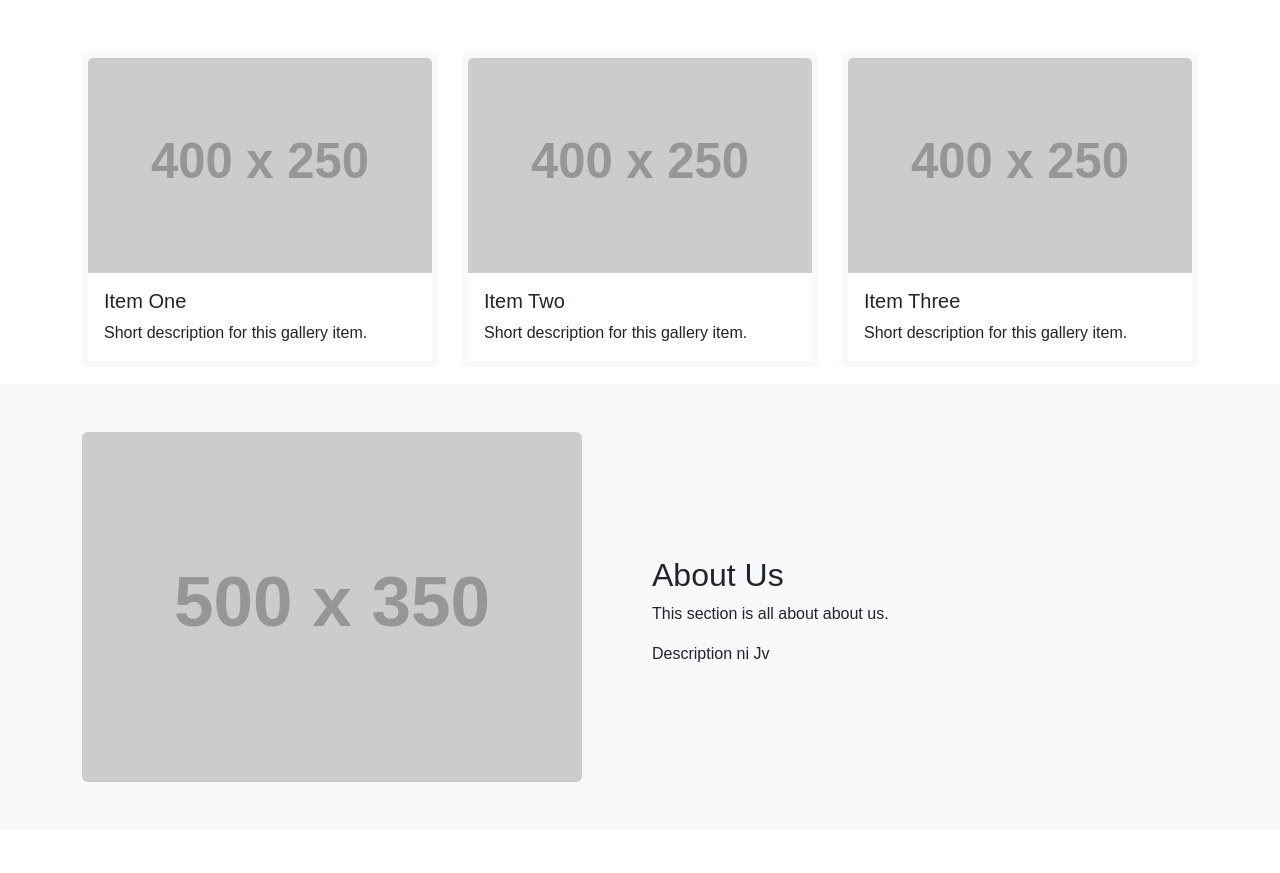
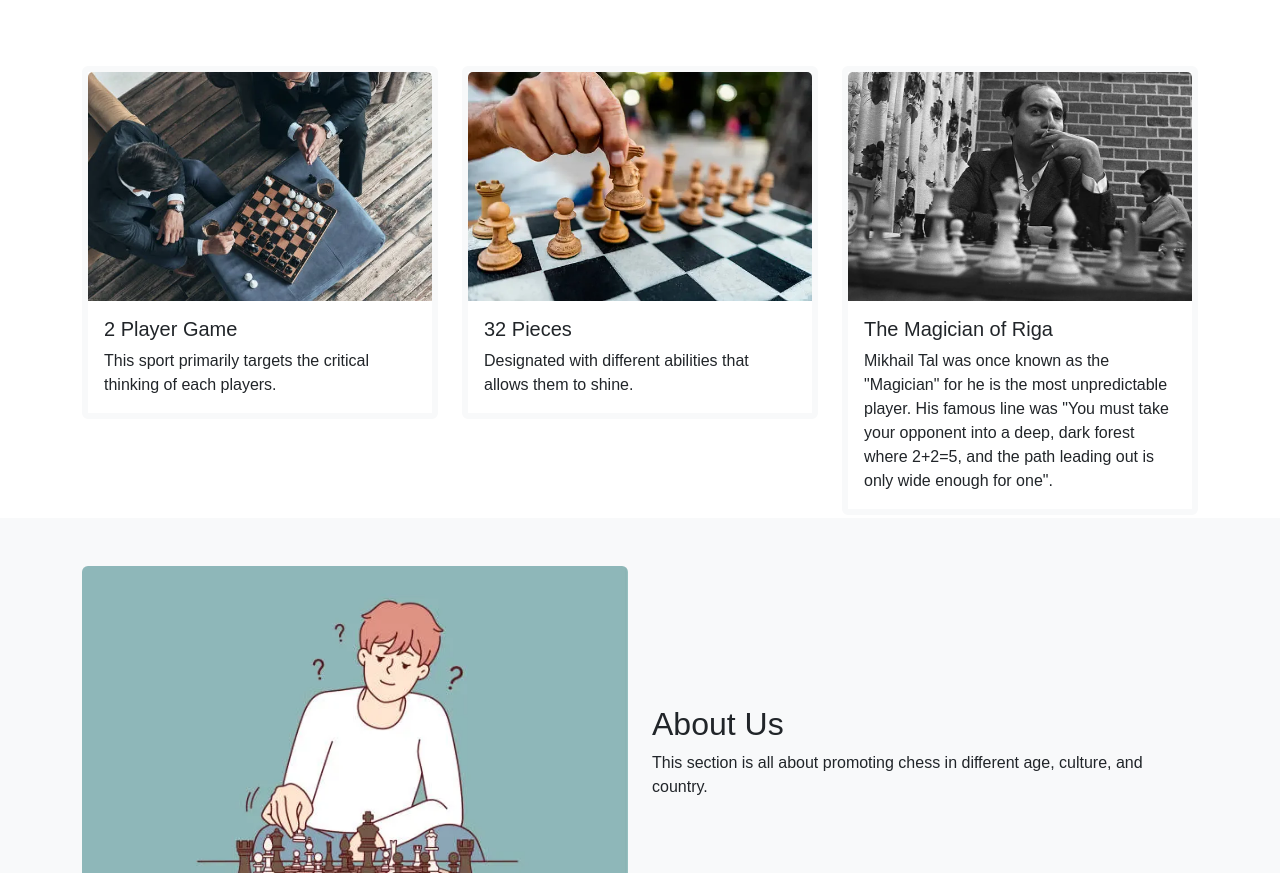
Before and after one commit to jinxDavinci/CCS114_Lab_2IT-A_Miraples, a plain HTML site: page landingPage.html in a window 1280 px wide. Shown: the part 679-1552 px from the top of the page. Drawn offline with nearby package versions, Linux system fonts and the light colour scheme; placeholder pictures from the web are drawn by us.

Commit message:
Update landingPage.html

```diff
--- a/landingPage.html
+++ b/landingPage.html
@@ -99,8 +99,11 @@
     <!--  HOME  -->
     <section id="home" class="bg-primary text-white text-center py-5">
       <div class="container py-5">
-        <h1 class="display-4 fw-bold">Welcome to My Landing Page</h1>
-        <p class="lead">Wala lang</p>
+        <h1 class="display-4 fw-bold">Welcome to Chessible</h1>
+        <p class="lead">
+          This website is all about terms and counterparts in the world of
+          Chess.
+        </p>
         <a href="#gallery" class="btn btn-light btn-lg">Get Started</a>
       </div>
     </section>
@@ -251,39 +254,49 @@
         <div class="col-md-4">
           <div class="card">
             <img
-              src="https://placehold.co/400x250"
+              src="photos/playing-chess.webp"
               class="card-img-top"
               alt="Placeholder image 1"
             />
             <div class="card-body">
-              <h5 class="card-title">Item One</h5>
-              <p class="card-text">Short description for this gallery item.</p>
+              <h5 class="card-title">2 Player Game</h5>
+              <p class="card-text">
+                This sport primarily targets the critical thinking of each
+                players.
+              </p>
             </div>
           </div>
         </div>
         <div class="col-md-4">
           <div class="card">
             <img
-              src="https://placehold.co/400x250"
+              src="photos/closeup.webp"
               class="card-img-top"
               alt="Placeholder image 2"
             />
             <div class="card-body">
-              <h5 class="card-title">Item Two</h5>
-              <p class="card-text">Short description for this gallery item.</p>
+              <h5 class="card-title">32 Pieces</h5>
+              <p class="card-text">
+                Designated with different abilities that allows them to shine.
+              </p>
             </div>
           </div>
         </div>
         <div class="col-md-4">
           <div class="card">
             <img
-              src="https://placehold.co/400x250"
+              src="photos/Mikhail-Tal-playing-chess.webp"
               class="card-img-top"
               alt="Placeholder image 3"
             />
             <div class="card-body">
-              <h5 class="card-title">Item Three</h5>
-              <p class="card-text">Short description for this gallery item.</p>
+              <h5 class="card-title">The Magician of Riga</h5>
+              <p class="card-text">
+                Mikhail Tal was once known as the "Magician" for he is the most
+                unpredictable player. His famous line was "You must take your
+                opponent into a deep, dark forest where 2+2=5, and the path
+                leading out is only wide enough for one".
+              </p>
             </div>
           </div>
         </div>
@@ -296,15 +309,14 @@
         <div class="row align-items-center">
           <div class="col-md-6">
             <img
-              src="https://placehold.co/500x350"
+              src="photos/man-playing-chess-feel-frustrated.webp"
               class="img-fluid rounded"
               alt="About placeholder"
             />
           </div>
           <div class="col-md-6">
             <h2>About Us</h2>
-            <p>This section is all about about us.</p>
-            <p>Description ni Jv</p>
+            <p>This section is all about promoting chess in different age, culture, and country.</p>
           </div>
         </div>
       </div>
@@ -330,7 +342,7 @@
             class="accordion-collapse collapse show"
             data-bs-parent="#servicesAccordion"
           >
-            <div class="accordion-body">Description ni Jv</div>
+            <div class="accordion-body">Learn first the basic principles where in it was important as the foundation of your journey.</div>
           </div>
         </div>
         <div class="accordion-item">
@@ -349,7 +361,7 @@
             class="accordion-collapse collapse"
             data-bs-parent="#servicesAccordion"
           >
-            <div class="accordion-body">Description ni Jv</div>
+            <div class="accordion-body">Don't move twice the minor pieces.</div>
           </div>
         </div>
         <div class="accordion-item">
@@ -368,7 +380,7 @@
             class="accordion-collapse collapse"
             data-bs-parent="#servicesAccordion"
           >
-            <div class="accordion-body">Description ni Jv</div>
+            <div class="accordion-body">Castle early for king's safety.</div>
           </div>
         </div>
       </div>
```
